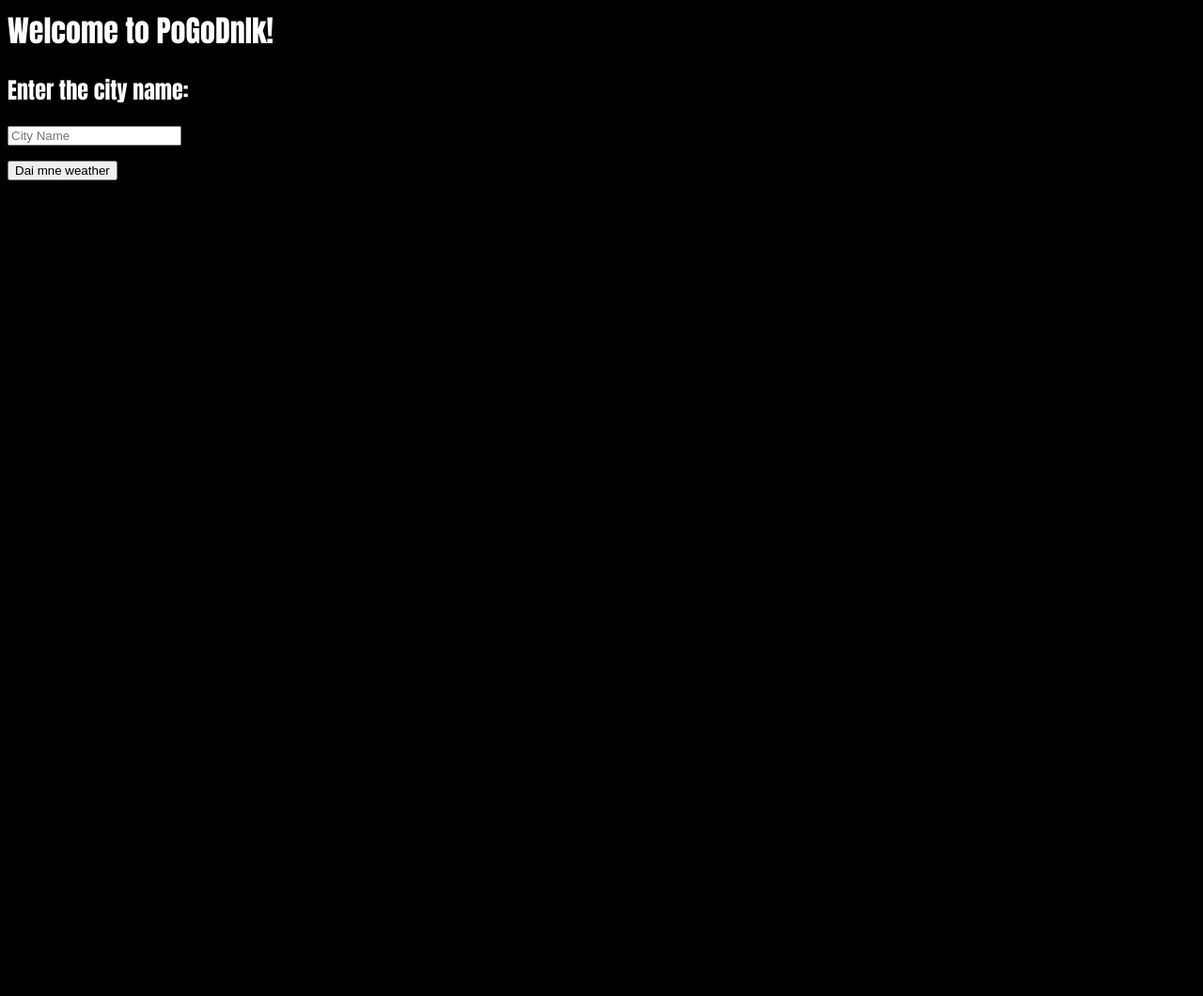
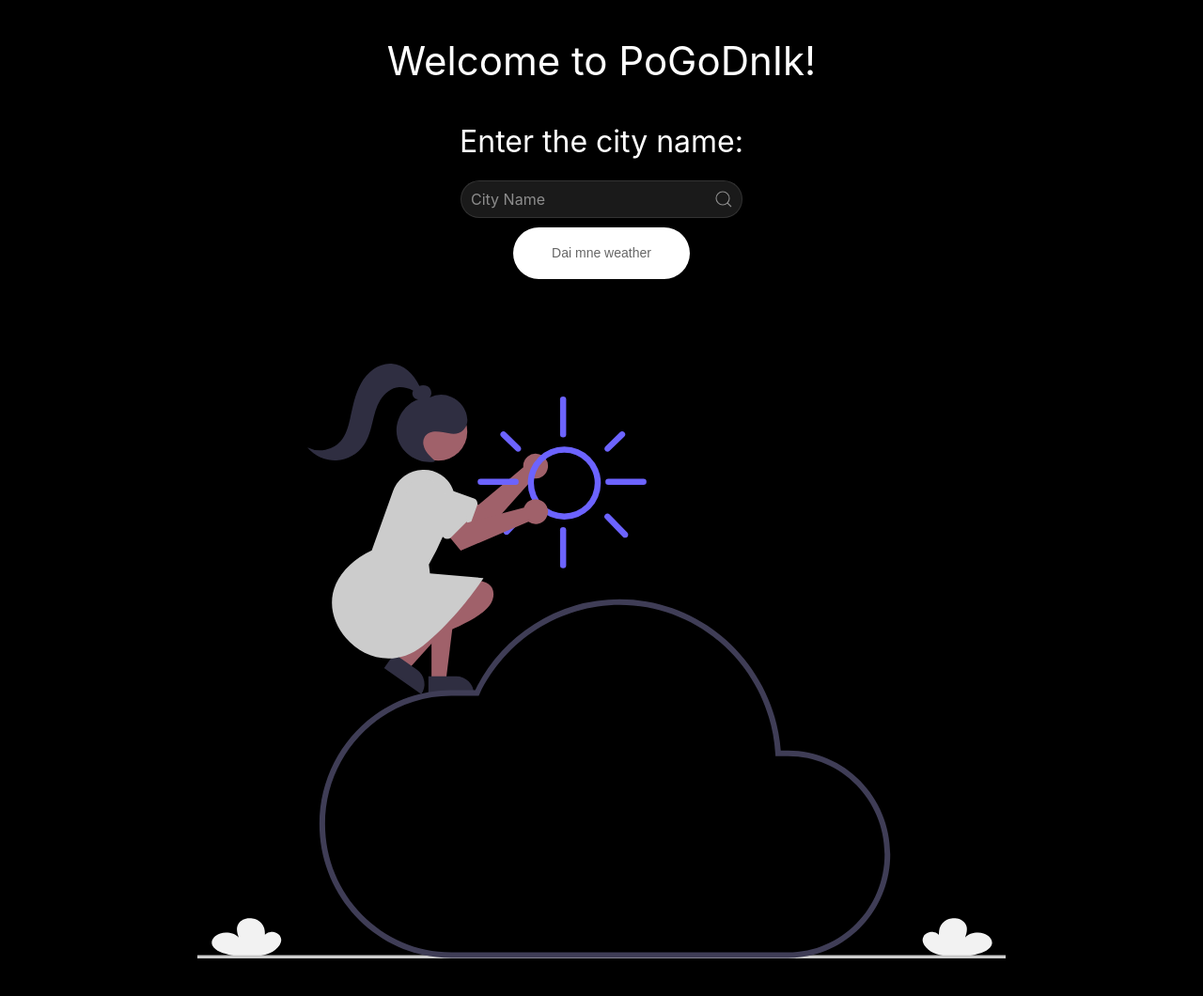
Before and after one commit to Idvon/Pogodnik, a Flask app: page / in a window 1280 px wide. Shown: the whole page at 94% size. Before the commit the page ends 192 px from the top, so only its background shows below. Run offline with Flask 3, Linux system fonts and the light colour scheme; some libraries are stand-ins or nearby versions.

Commit message:
add ui in index.html

```diff
--- a/app.py
+++ b/app.py
@@ -9,7 +9,7 @@ from src.geo.geocoding import create_geo_provider
 from src.output.conclusion import to_display
 from src.structures import CityData
 
-APP = Flask(__name__)
+APP = Flask(__name__, template_folder="web/templates")
 CONFIG = Path("c.json")
 
 
@@ -61,6 +61,7 @@ async def data(num: int, city_name: str):
     output = Path("o.csv")
     weather_config = get_config().get_weather_config()
     weather_provider = get_config().get_weather_config().provider
+    key = get_config().get_weather_config().api_key
     geo_config = get_config().get_geo_config()
     city_data, cache_data = await main(
         geo_config, weather_config, city_name_list, num - 1
@@ -69,10 +70,9 @@ async def data(num: int, city_name: str):
     data_template = to_display(city_data[0])
     match weather_provider:
         case "openweather":
-            return render_template("data_ow.html", data=data_template)
+            return render_template("data_ow.html", data=data_template, key=key)
         case "openmeteo":
             return render_template("data_om.html", data=data_template)
-
 
 
 # exception page
--- a/templates/index.html
+++ /dev/null
@@ -1,23 +0,0 @@
-<html lang="en">
-    <head>
-        <title>FlaskApp</title>
-        <style>
-            .head{
-            font-family: "Impact", sans-serif;
-            color: white;
-            }
-        </style>
-    </head>
-    <body bgcolor="black">
-        <h1 class="head">Welcome to PoGoDnIk!</h1>
-        <h2 class="head">Enter the city name:</h2>
-        <form method="post">
-            <input type="text"
-                   placeholder="City Name"
-                   name="city_name"/>
-            <p>
-                <button type="submit">Dai mne weather</button>
-            </p>
-        </form>
-    </body>
-</html>>
--- /dev/null
+++ b/web/templates/index.html
@@ -0,0 +1,44 @@
+<!DOCTYPE html>
+<html lang="en">
+    <head>
+		<meta charset="utf-8">
+        <meta name="viewport" content="width=device-width, initial-scale=1" />
+        <title>FlaskApp</title>
+        <!-- CSS FILES -->
+        <link rel="stylesheet" type="text/css" href="../css/uikit.min.css" />
+    </head>
+    <body bgcolor="black" data-uk-height-viewport>
+    	<!--HEADER-->
+		<header>
+			<div class="uk-padding uk-light uk-text-center">
+				<h1>Welcome to PoGoDnIk!</h1>
+        		<h2>Enter the city name:</h2>
+        		<form class="toggle-class" action="index.html" method="post">
+					<div class="uk-inline">
+						<span class="uk-form-icon uk-form-icon-flip" data-uk-icon="icon: search-icon"></span>
+						<input class="uk-input uk-border-pill" required placeholder="City Name" type="text"
+							   name="city_name">
+					</div>
+					<div class="uk-margin-small">
+						<button type="submit" class="uk-button-primary uk-border-pill uk-button-large">
+							Dai mne weather
+						</button>
+					</div>
+        		</form>
+			</div>
+		</header>
+		<!--/HEADER-->
+
+		<!--CONTENT-->
+		<section>
+			<div style="text-align: center;" class="uk-padding">
+				<img src="../img/weather-app.svg">
+			</div>
+		</section>
+		<!--/CONTENT-->
+
+        <!-- JS FILES -->
+        <script src="../js/uikit.min.js"></script>
+        <script src="../js/uikit-icons.min.js"></script>
+    </body>
+</html>
--- a/templates/response.html
+++ b/web/templates/response.html
@@ -20,4 +20,4 @@
             </p>
         </form>
     </body>
-</html>>
+</html>
```
Also changed, not shown: web/templates/data_ow.html (renamed from templates/data_ow.html, +6 -5 lines), web/img/weather-app.svg (added), web/templates/data_om.html (renamed from templates/data_om.html).
